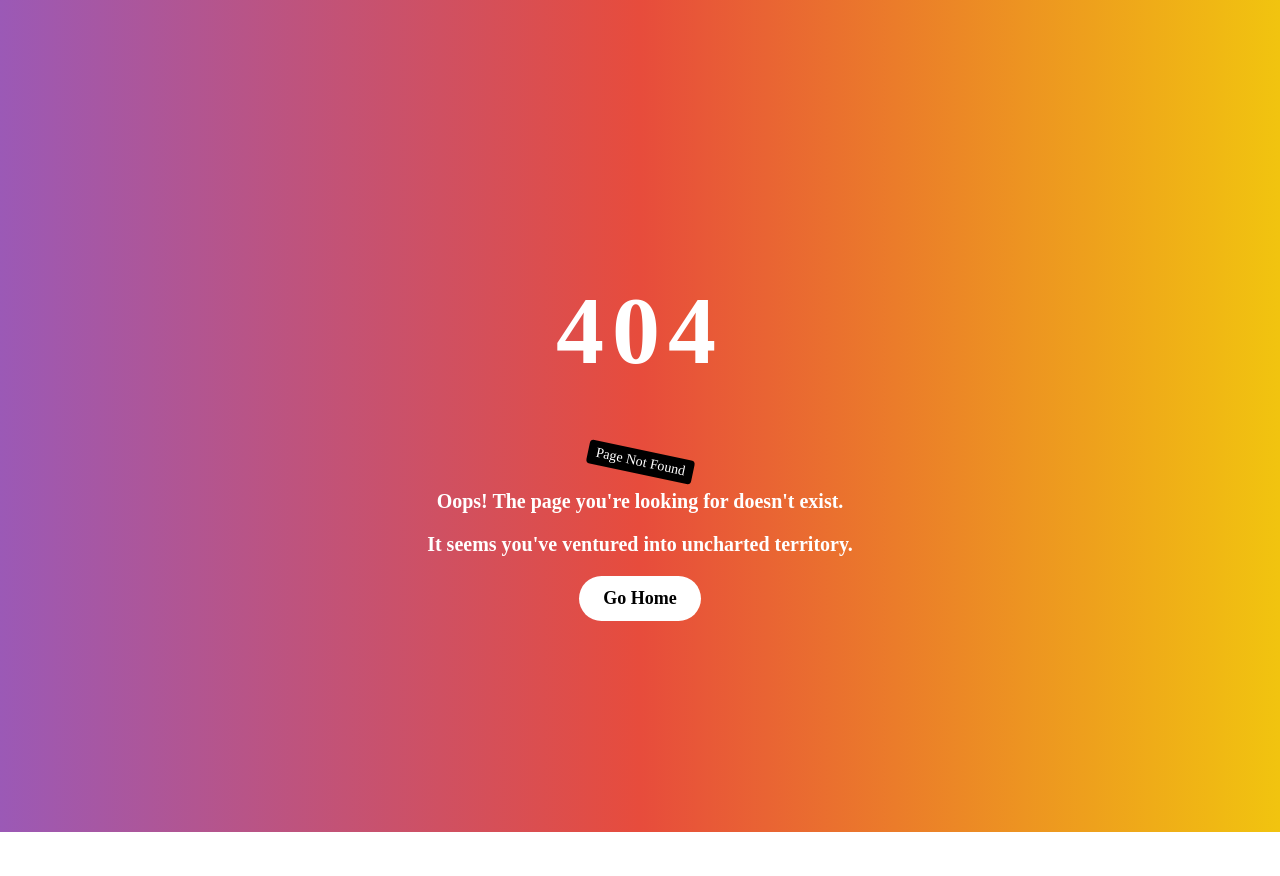
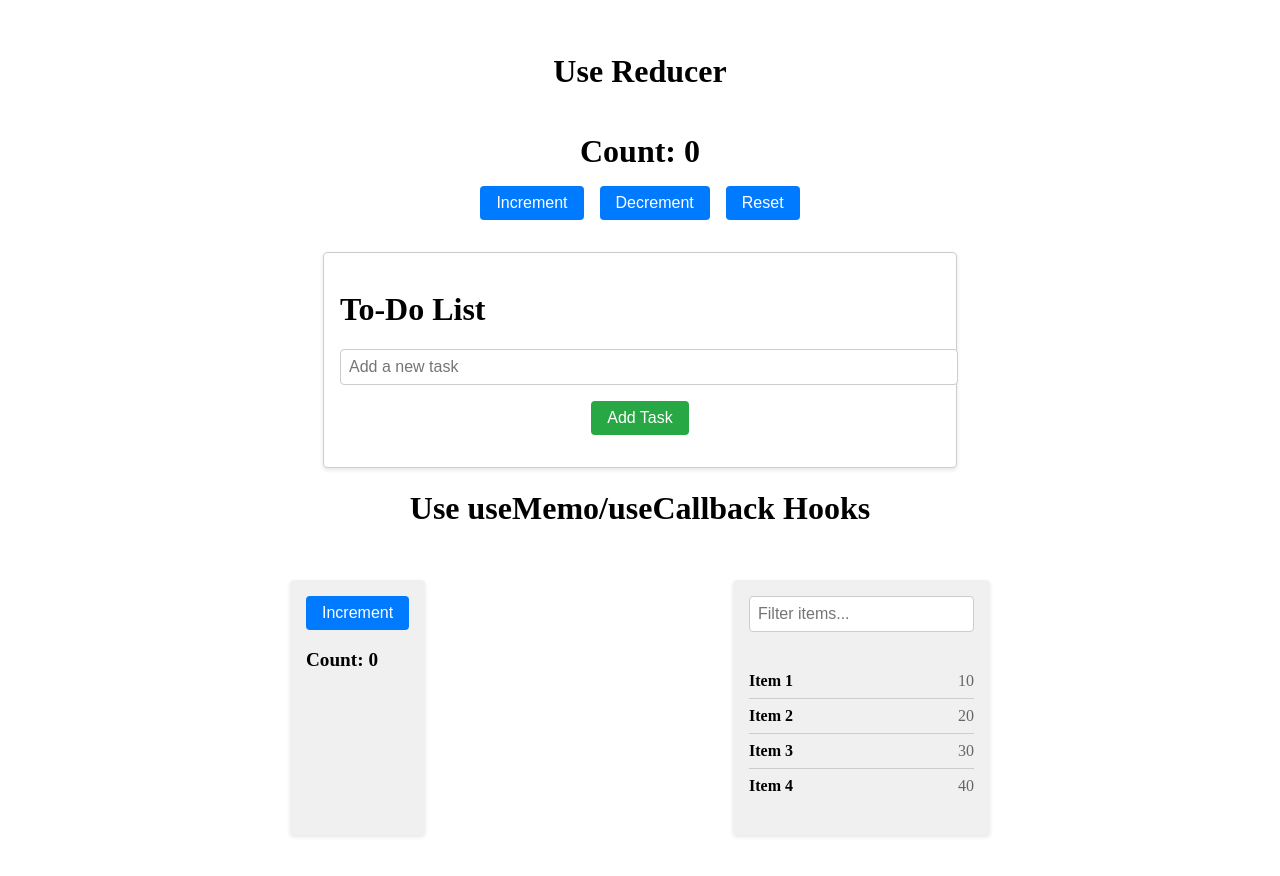
Before and after one commit to rfagreat/ReactJs_Course_LondonIT, a React (Create React App) app in the folder first-react-app/: page /todo in a window 1280 px wide. Before the commit this address had no page. Shown: the top 876 px of the page. Before the commit the page ends 832 px from the top, so only its background shows below. Built offline with nearby package versions, Linux system fonts and the light colour scheme.

Commit message:
"Added TodoPage component and route, updated Login page with Todo link, and added Todo page styles"

```diff
--- /dev/null
+++ b/first-react-app/src/hooks/reducer.js
@@ -0,0 +1,49 @@
+// Reducer
+// Certainly! The useReducer hook is a powerful alternative to useState for managing more complex state logic in React components.
+// It’s particularly useful when dealing with state that
+// involves multiple sub-values or when the next state depends on the previous state.
+// Here's an example of how you can use useReducer to manage a counter state:
+
+// counterReducer.js
+export const counterReducer = (state, action) => {
+  switch (action.type) {
+    case "INCREMENT":
+      return { ...state, count: state.count + 1 };
+    case "DECREMENT":
+      return { ...state, count: state.count - 1 };
+    case "RESET":
+      return { ...state, count: 0 };
+    default:
+      throw new Error(`Unhandled action type: ${action.type}`);
+  }
+};
+
+// todoReducer.js
+export const todoReducer = (state, action) => {
+  switch (action.type) {
+    case "ADD_TASK":
+      return {
+        ...state,
+        tasks: [
+          ...state.tasks,
+          { id: Date.now(), text: action.payload, completed: false },
+        ],
+      };
+    case "REMOVE_TASK":
+      return {
+        ...state,
+        tasks: state.tasks.filter((task) => task.id !== action.payload),
+      };
+    case "TOGGLE_TASK":
+      return {
+        ...state,
+        tasks: state.tasks.map((task) =>
+          task.id === action.payload
+            ? { ...task, completed: !task.completed }
+            : task
+        ),
+      };
+    default:
+      throw new Error(`Unhandled action type: ${action.type}`);
+  }
+};
--- a/first-react-app/src/navigation/routes.jsx
+++ b/first-react-app/src/navigation/routes.jsx
@@ -15,6 +15,7 @@ import PublicRoute from "./publicRoutes";
 import PrivateRoute from "./privateRoutes";
 import Settings from "../pages/settings";
 import Counter from "../pages/counter";
+import TodoPage from "../pages/todo";
 
 const BrowserRoutes = () => {
   return (
@@ -25,6 +26,7 @@ const BrowserRoutes = () => {
           <Route index path="/" element={<Login />} />
           <Route path="/register" element={<Register />} />
           <Route path="/counter" element={<Counter />} />
+          <Route path="/todo" element={<TodoPage />} />
         </Route>
 
         <Route element={<PrivateRoute />}>
--- a/first-react-app/src/pages/Login.jsx
+++ b/first-react-app/src/pages/Login.jsx
@@ -81,6 +81,10 @@ function Login() {
           <Link className="counter-link" to="/counter">
             Go to Counter Page
           </Link>
+          <br />
+          <Link className="todo-link" to="/todo">
+            Go to Todo Page
+          </Link>
         </form>
       )}
     </div>
--- /dev/null
+++ b/first-react-app/src/pages/todo.jsx
@@ -0,0 +1,158 @@
+// Todo page to demonstrate the hooks
+import React, { useReducer, useState, useMemo, useCallback } from "react";
+import { todoReducer, counterReducer } from "../hooks/reducer";
+// import { counterReducer } from "../hooks/reducer";
+
+const ChildComponent = React.memo(({ onIncrement }) => {
+  console.log("ChildComponent rendered");
+
+  return (
+    <button className="increment-button" onClick={onIncrement}>
+      Increment
+    </button>
+  );
+});
+
+const TodoPage = () => {
+  const [count, setCount] = useState(0);
+
+  const [counterState, counterDispatch] = useReducer(counterReducer, {
+    count: 0,
+  });
+  const [todoState, todoDispatch] = useReducer(todoReducer, { tasks: [] });
+  const [taskText, setTaskText] = useState("");
+
+  const handleAddTask = () => {
+    if (taskText.trim()) {
+      todoDispatch({ type: "ADD_TASK", payload: taskText });
+      setTaskText("");
+    }
+  };
+
+  const handleRemoveTask = (id) => {
+    todoDispatch({ type: "REMOVE_TASK", payload: id });
+  };
+
+  const handleToggleTask = (id) => {
+    todoDispatch({ type: "TOGGLE_TASK", payload: id });
+  };
+
+  // In this example, the filteredItems value is memoized using useMemo.
+  // The filtering operation is only performed when the items or filterText values change,
+  // which can significantly improve the performance of the component,
+  // especially if the list of items is large or the filtering operation is expensive.
+
+  const [items, setItems] = useState([
+    { id: 1, name: "Item 1", price: 10 },
+    { id: 2, name: "Item 2", price: 20 },
+    { id: 3, name: "Item 3", price: 30 },
+    { id: 4, name: "Item 4", price: 40 },
+  ]);
+
+  const [filterText, setFilterText] = useState("");
+
+  const filteredItems = useMemo(() => {
+    return items.filter((item) =>
+      item.name.toLowerCase().includes(filterText.toLowerCase())
+    );
+  }, [items, filterText]);
+
+  const handleIncrement = useCallback(() => {
+    setCount((prevCount) => prevCount + 1);
+  }, []);
+
+  return (
+    <div className="todo-page">
+      <h1>Use Reducer</h1>
+      <h1 className="count-display">Count: {counterState.count}</h1>
+      <div className="button-group">
+        <button
+          className="btn"
+          onClick={() => counterDispatch({ type: "INCREMENT" })}
+        >
+          Increment
+        </button>
+        <button
+          className="btn"
+          onClick={() => counterDispatch({ type: "DECREMENT" })}
+        >
+          Decrement
+        </button>
+        <button
+          className="btn"
+          onClick={() => counterDispatch({ type: "RESET" })}
+        >
+          Reset
+        </button>
+      </div>
+      <div className="todo-list">
+        <h1>To-Do List</h1>
+        <input
+          type="text"
+          value={taskText}
+          onChange={(e) => setTaskText(e.target.value)}
+          placeholder="Add a new task"
+          className="task-input"
+        />
+        <button onClick={handleAddTask} className="add-task-btn">
+          Add Task
+        </button>
+        <ul className="task-list">
+          {todoState.tasks.map((task) => (
+            <li key={task.id} className="task-item">
+              <span
+                style={{
+                  textDecoration: task.completed ? "line-through" : "none",
+                }}
+                className="task-text"
+              >
+                {task.text}
+              </span>
+              <button
+                onClick={() => handleToggleTask(task.id)}
+                className="toggle-task-btn"
+              >
+                {task.completed ? "Undo" : "Complete"}
+              </button>
+              <button
+                onClick={() => handleRemoveTask(task.id)}
+                className="remove-task-btn"
+              >
+                Remove
+              </button>
+            </li>
+          ))}
+        </ul>
+      </div>
+
+      <h1>Use useMemo/useCallback Hooks</h1>
+
+      <div className="hooks-box">
+        <div className="parent-component">
+          <ChildComponent onIncrement={handleIncrement} />
+          <p className="count">Count: {count}</p>
+        </div>
+
+        <div className="item-list-component">
+          <input
+            type="text"
+            value={filterText}
+            onChange={(e) => setFilterText(e.target.value)}
+            placeholder="Filter items..."
+            className="filter-input"
+          />
+          <ul className="item-list">
+            {filteredItems.map((item) => (
+              <li key={item.id} className="item">
+                <span className="item-name">{item.name}</span>
+                <span className="item-price">{item.price}</span>
+              </li>
+            ))}
+          </ul>
+        </div>
+      </div>
+    </div>
+  );
+};
+
+export default TodoPage;
--- a/first-react-app/src/styles/styles.css
+++ b/first-react-app/src/styles/styles.css
@@ -259,3 +259,181 @@ input[type="checkbox"] {
   font-size: 0.9em;
   color: #555;
 }
+
+/* todo styling */
+.todo-page {
+  display: flex;
+  flex-direction: column;
+  align-items: center;
+  margin: 2rem;
+}
+
+.count-display {
+  font-size: 2rem;
+  margin-bottom: 1rem;
+}
+
+.button-group {
+  display: flex;
+  gap: 1rem;
+  margin-bottom: 2rem;
+}
+
+.btn {
+  padding: 0.5rem 1rem;
+  font-size: 1rem;
+  background-color: #007bff;
+  color: #fff;
+  border: none;
+  border-radius: 4px;
+  cursor: pointer;
+}
+
+.btn:hover {
+  background-color: #0056b3;
+}
+
+.todo-list {
+  width: 100%;
+  max-width: 600px;
+  border: 1px solid #ccc;
+  border-radius: 4px;
+  padding: 1rem;
+  box-shadow: 0 2px 4px rgba(0, 0, 0, 0.1);
+}
+
+.task-input {
+  width: 100%;
+  padding: 0.5rem;
+  font-size: 1rem;
+  border: 1px solid #ccc;
+  border-radius: 4px;
+  margin-bottom: 1rem;
+}
+
+.add-task-btn {
+  display: block;
+  margin: 0 auto 1rem auto;
+  padding: 0.5rem 1rem;
+  font-size: 1rem;
+  background-color: #28a745;
+  color: #fff;
+  border: none;
+  border-radius: 4px;
+  cursor: pointer;
+}
+
+.add-task-btn:hover {
+  background-color: #218838;
+}
+
+.task-list {
+  list-style-type: none;
+  padding: 0;
+}
+
+.task-item {
+  display: flex;
+  align-items: center;
+  justify-content: space-between;
+  padding: 0.5rem;
+  border-bottom: 1px solid #ccc;
+}
+
+.task-item:last-child {
+  border-bottom: none;
+}
+
+.task-text {
+  flex-grow: 1;
+  margin-right: 1rem;
+}
+
+.toggle-task-btn,
+.remove-task-btn {
+  padding: 0.25rem 0.5rem;
+  font-size: 0.875rem;
+  background-color: #007bff;
+  color: #fff;
+  border: none;
+  border-radius: 4px;
+  cursor: pointer;
+  margin-left: 0.5rem;
+}
+
+.toggle-task-btn:hover,
+.remove-task-btn:hover {
+  background-color: #0056b3;
+}
+
+.expensive-calculation-component,
+.parent-component,
+.item-list-component {
+  margin-bottom: 2rem;
+  padding: 1rem;
+  background-color: #f0f0f0;
+  border-radius: 4px;
+  box-shadow: 0 2px 4px rgba(0, 0, 0, 0.1);
+}
+
+.number-input,
+.filter-input {
+  padding: 0.5rem;
+  font-size: 1rem;
+  border: 1px solid #ccc;
+  border-radius: 4px;
+  margin-bottom: 1rem;
+}
+
+.result,
+.count {
+  font-size: 1.2rem;
+  font-weight: bold;
+}
+
+.increment-button {
+  padding: 0.5rem 1rem;
+  font-size: 1rem;
+  background-color: #007bff;
+  color: #fff;
+  border: none;
+  border-radius: 4px;
+  cursor: pointer;
+}
+
+.increment-button:hover {
+  background-color: #0056b3;
+}
+
+.item-list {
+  list-style-type: none;
+  padding: 0;
+}
+
+.item {
+  display: flex;
+  justify-content: space-between;
+  padding: 0.5rem 0;
+  border-bottom: 1px solid #ccc;
+}
+
+.item:last-child {
+  border-bottom: none;
+}
+
+.item-name {
+  font-weight: bold;
+}
+
+.item-price {
+  color: #666;
+}
+
+.hooks-box {
+  width: 700px;
+  display: flex;
+  flex-direction: row;
+  justify-content: space-between;
+  /* align-items: center; */
+  padding: 2rem;
+}
```
